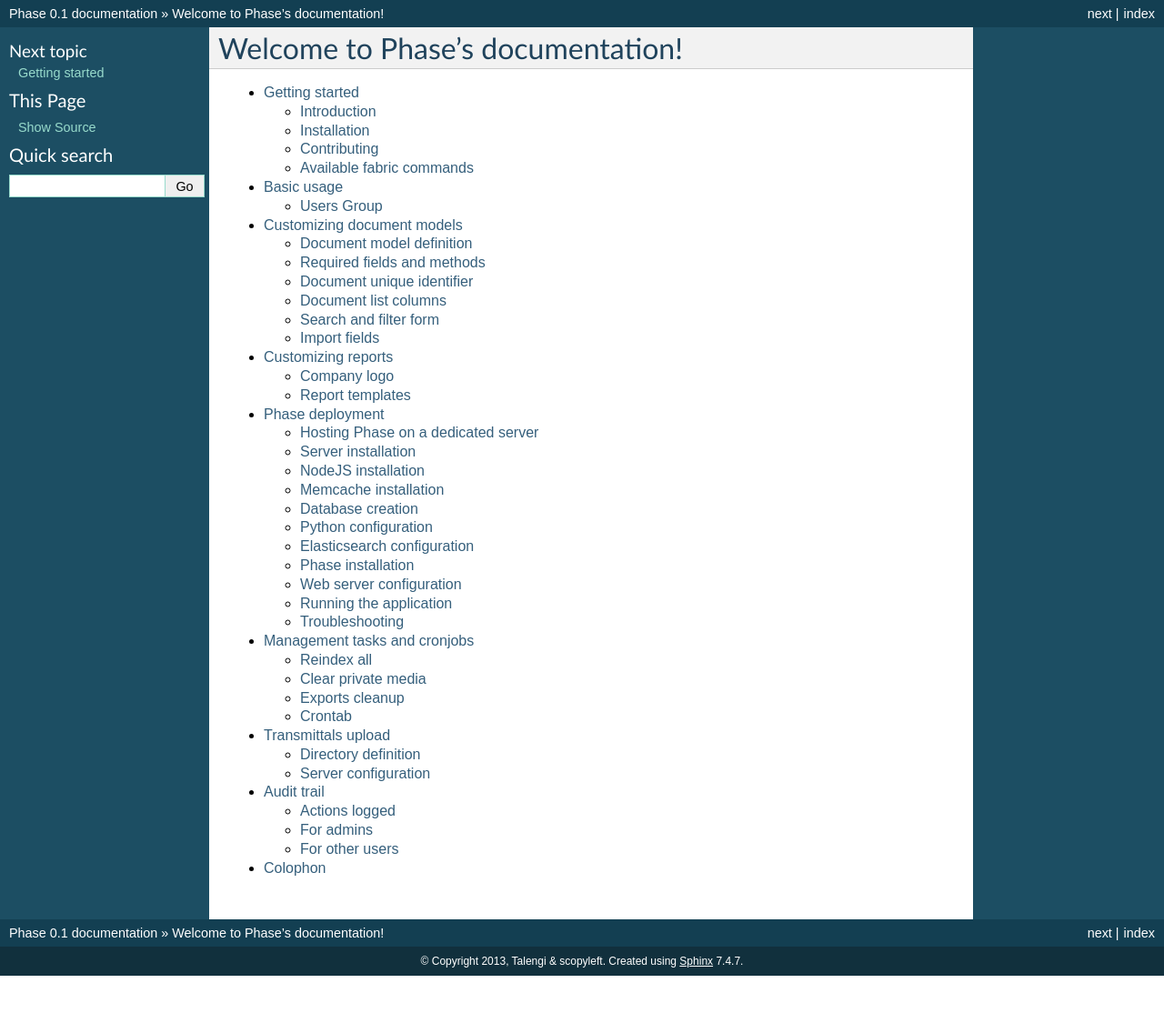
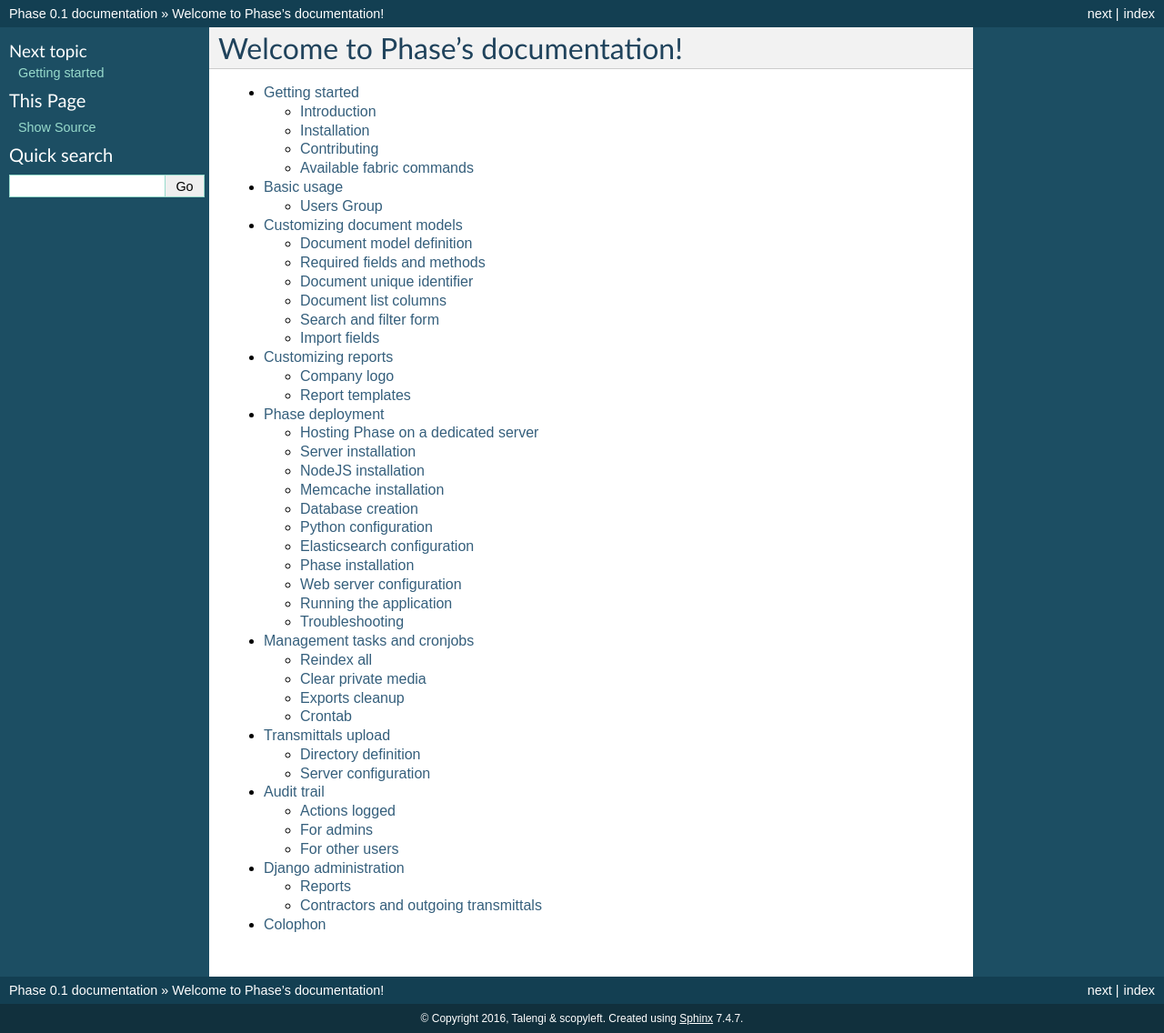
Before and after one commit to Talengi/phase, a Sphinx documentation site: the page built from docs/index.rst, in a window 1280 px wide. Shown: the whole page at 91% size. Built offline with Sphinx 7.4.7, drawn with Linux system fonts in a browser that asks for light colours; before the commit the page ends 1073 px from its top, so only the background shows below that.

Commit message:
Update doc

```diff
--- a/docs/conf.py
+++ b/docs/conf.py
@@ -41,7 +41,7 @@ master_doc = 'index'
 
 # General information about the project.
 project = u'Phase'
-copyright = u'2013, Talengi & scopyleft'
+copyright = u'2016, Talengi & scopyleft'
 
 # The version info for the project you're documenting, acts as replacement for
 # |version| and |release|, also used in various other places throughout the
--- a/docs/index.rst
+++ b/docs/index.rst
@@ -12,4 +12,5 @@ Welcome to Phase's documentation!
    cron.rst
    transmittals.rst
    audit_trail.rst
+   django_admin.rst
    colophon.rst
```
Also changed, not shown: docs/django_admin.rst (added, +25 -0 lines).
